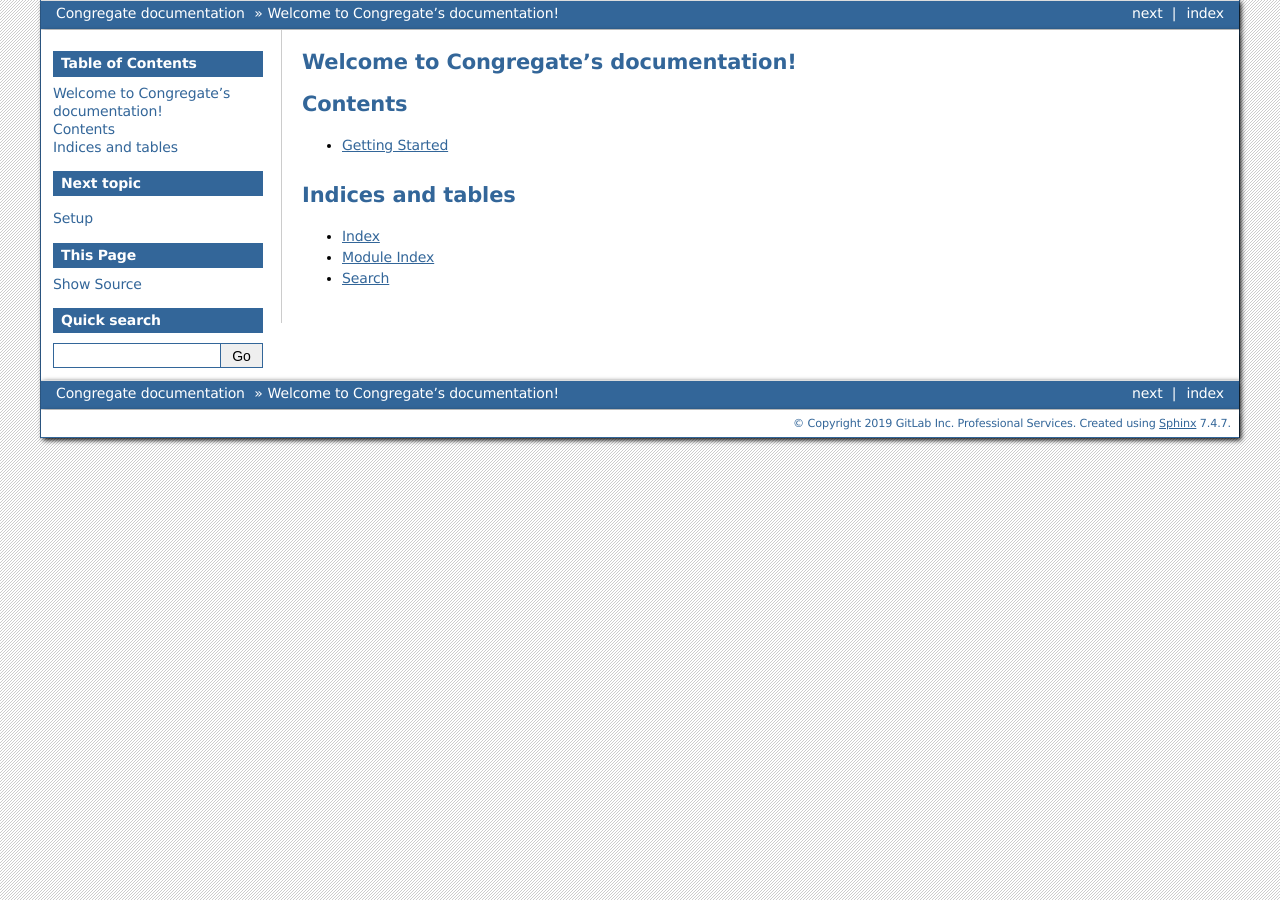
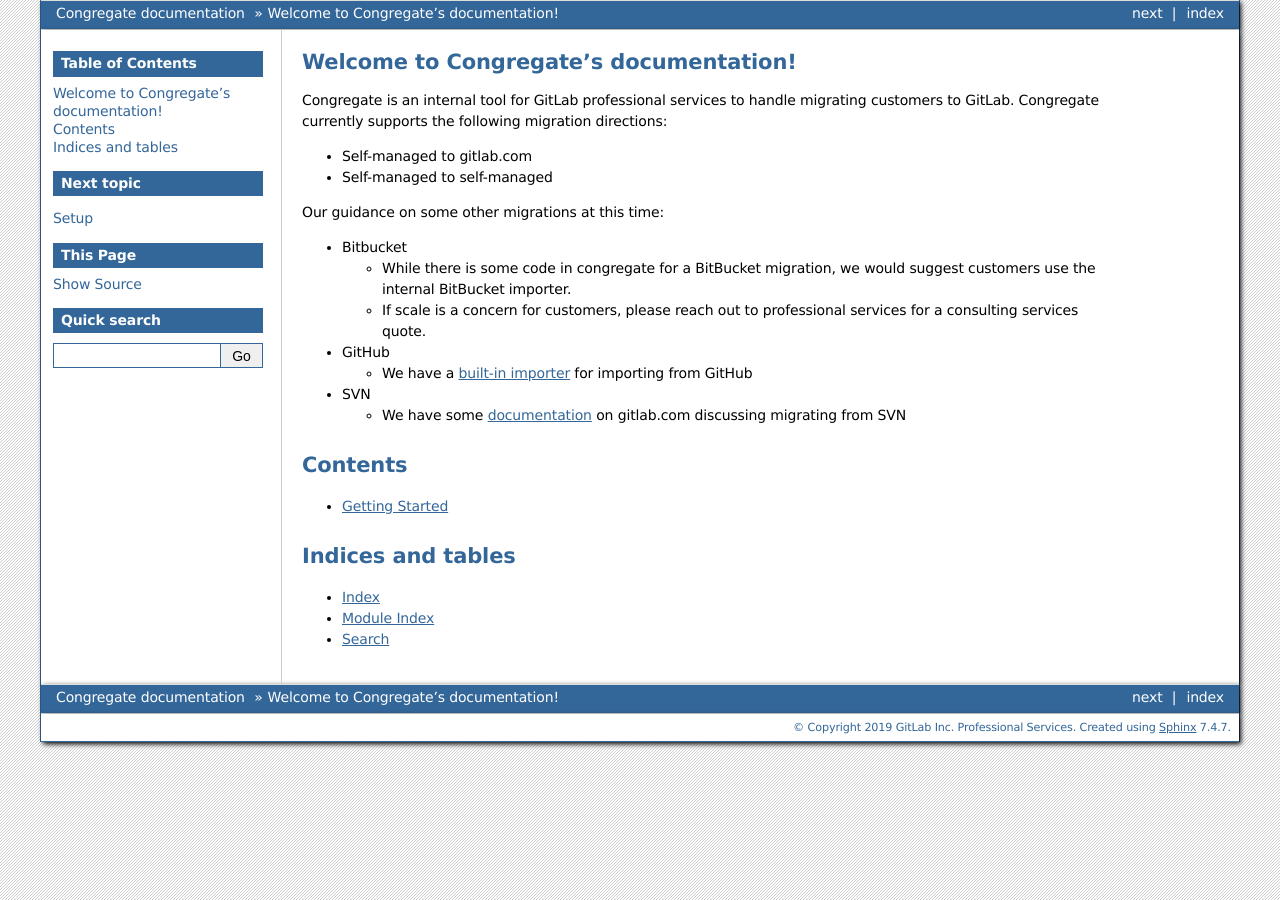
Before and after one commit to LINWEN607/congregate, a Sphinx documentation site: the page built from congregate/docs/source/index.md, in a window 1280 px wide. Built offline with Sphinx 7.4.7, drawn with Linux system fonts in a browser that asks for light colours.

```diff
--- a/congregate/docs/source/index.md
+++ b/congregate/docs/source/index.md
@@ -1,4 +1,20 @@
 # Welcome to Congregate's documentation\!
+
+Congregate is an internal tool for GitLab professional services to handle migrating customers to GitLab. Congregate currently supports the following migration directions:
+
+* Self-managed to gitlab.com
+* Self-managed to self-managed
+
+Our guidance on some other migrations at this time:
+
+* Bitbucket
+  * While there is some code in congregate for a BitBucket migration, we would suggest customers use the internal BitBucket importer.
+  * If scale is a concern for customers, please reach out to professional services for a consulting services quote.
+* GitHub
+  * We have a [built-in importer](https://docs.gitlab.com/ee/user/project/import/github.html) for importing from GitHub
+* SVN
+  * We have some [documentation](https://docs.gitlab.com/ee/user/project/import/svn.html) on gitlab.com discussing migrating from SVN
+
 
 # Contents
 
```
Also changed, not shown: .gitlab-ci.yml.
